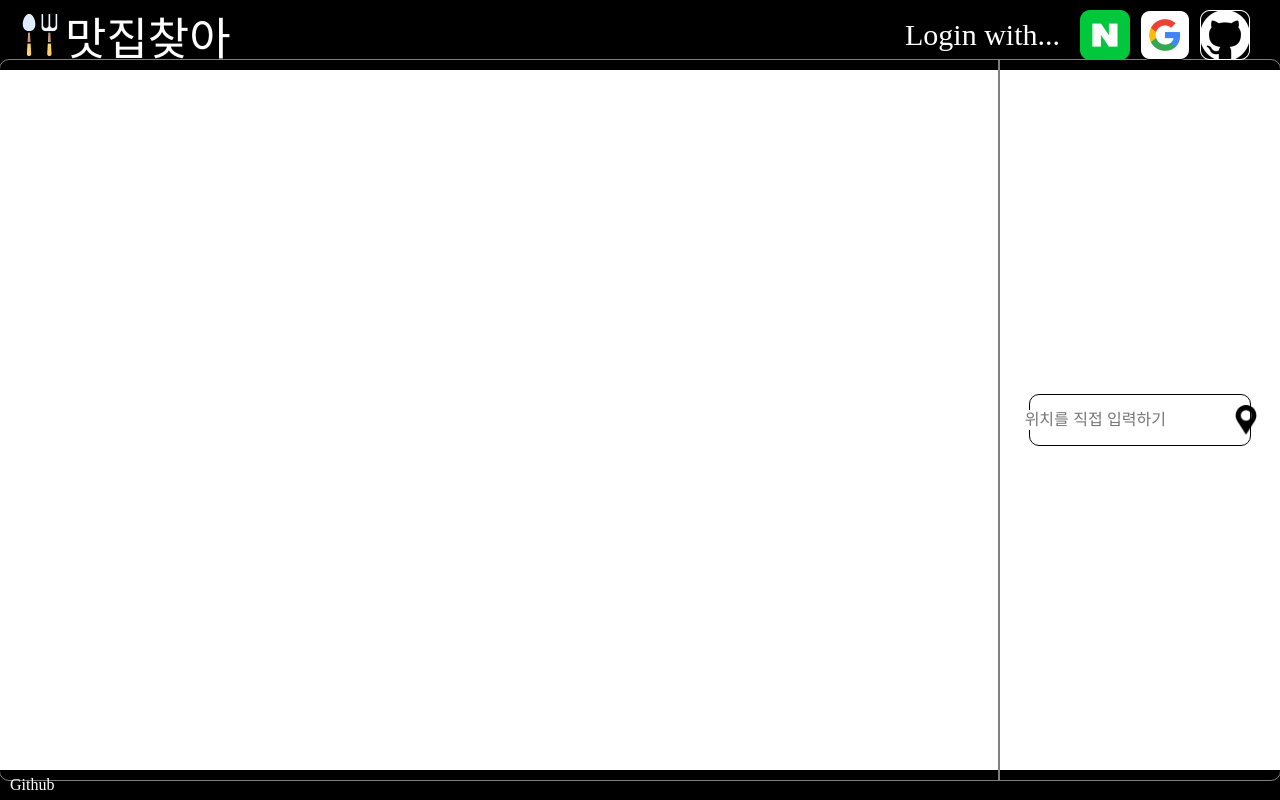
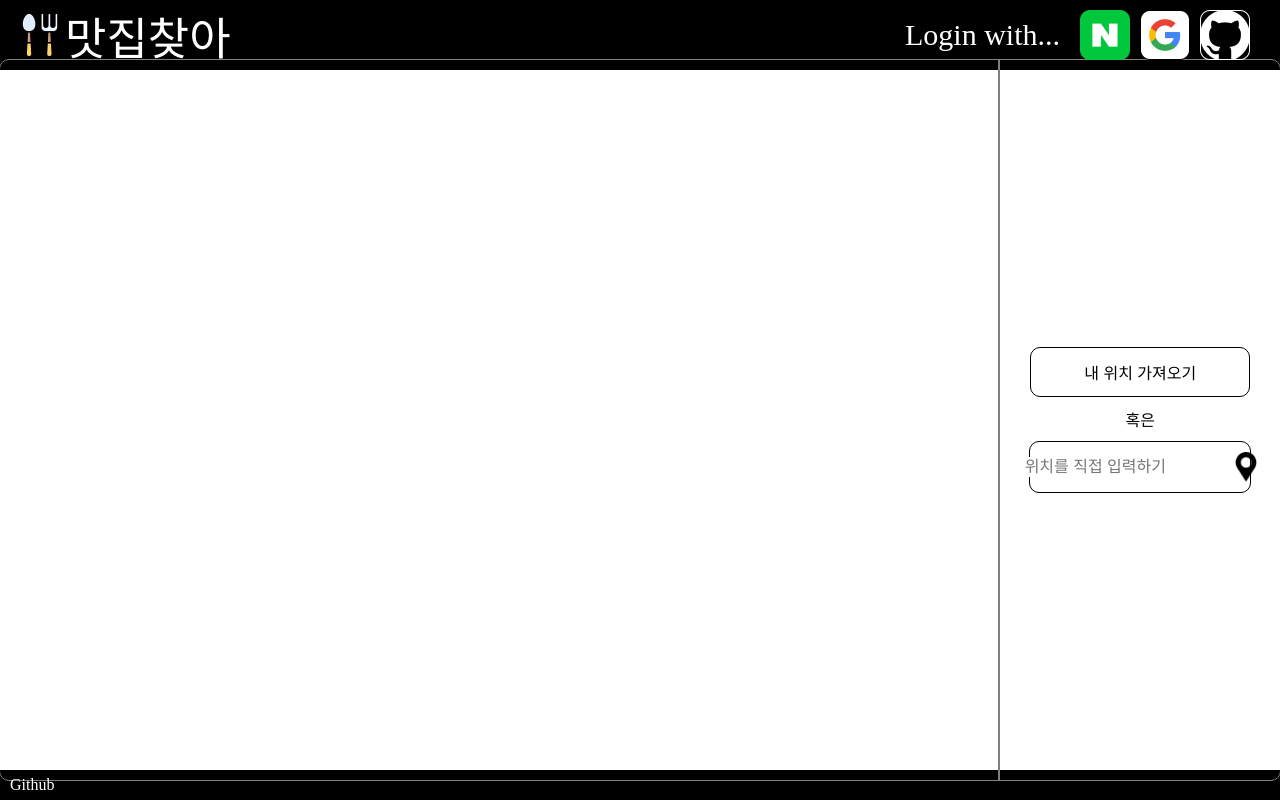
Before and after one commit to david02324/matjipfind, a React (Create React App) app in the folder client/: page / in a window 1280 px wide. Built offline with nearby package versions, Linux system fonts and the light colour scheme.

Commit message:
:zap: Feature: 커스텀 Button

```diff
--- /dev/null
+++ b/client/src/components/Button.tsx
@@ -0,0 +1,21 @@
+import * as React from "react";
+
+interface IButtonProps {
+  width: number;
+}
+
+const Button: React.FunctionComponent<IButtonProps> = ({ width }) => {
+  const style: React.CSSProperties = {
+    width: width,
+    height: "50px",
+    borderRadius: "10px",
+    border: "1px solid black",
+    margin: "10px 0",
+    backgroundColor: "transparent",
+    cursor: "pointer",
+    fontSize: "1rem",
+  };
+  return <button style={style}>내 위치 가져오기</button>;
+};
+
+export default Button;
--- a/client/src/components/InputBox.tsx
+++ b/client/src/components/InputBox.tsx
@@ -37,6 +37,7 @@ const InputBox: React.FunctionComponent<IInputBoxProps> = ({
     display: "flex",
     justifyContent: "center",
     alignItems: "center",
+    margin: "10px 0",
   };
 
   const imgBtnStyle: React.CSSProperties = {
--- a/client/src/components/SideBar.tsx
+++ b/client/src/components/SideBar.tsx
@@ -1,4 +1,5 @@
 import * as React from "react";
+import Button from "./Button";
 import InputBox from "./InputBox";
 
 const SideBar: React.VoidFunctionComponent = () => {
@@ -15,6 +16,8 @@ const SideBar: React.VoidFunctionComponent = () => {
 
   return (
     <div style={style}>
+      <Button width={220} />
+      혹은
       <InputBox width={220} type={1} placeHolder="위치를 직접 입력하기" />
     </div>
   );
```
